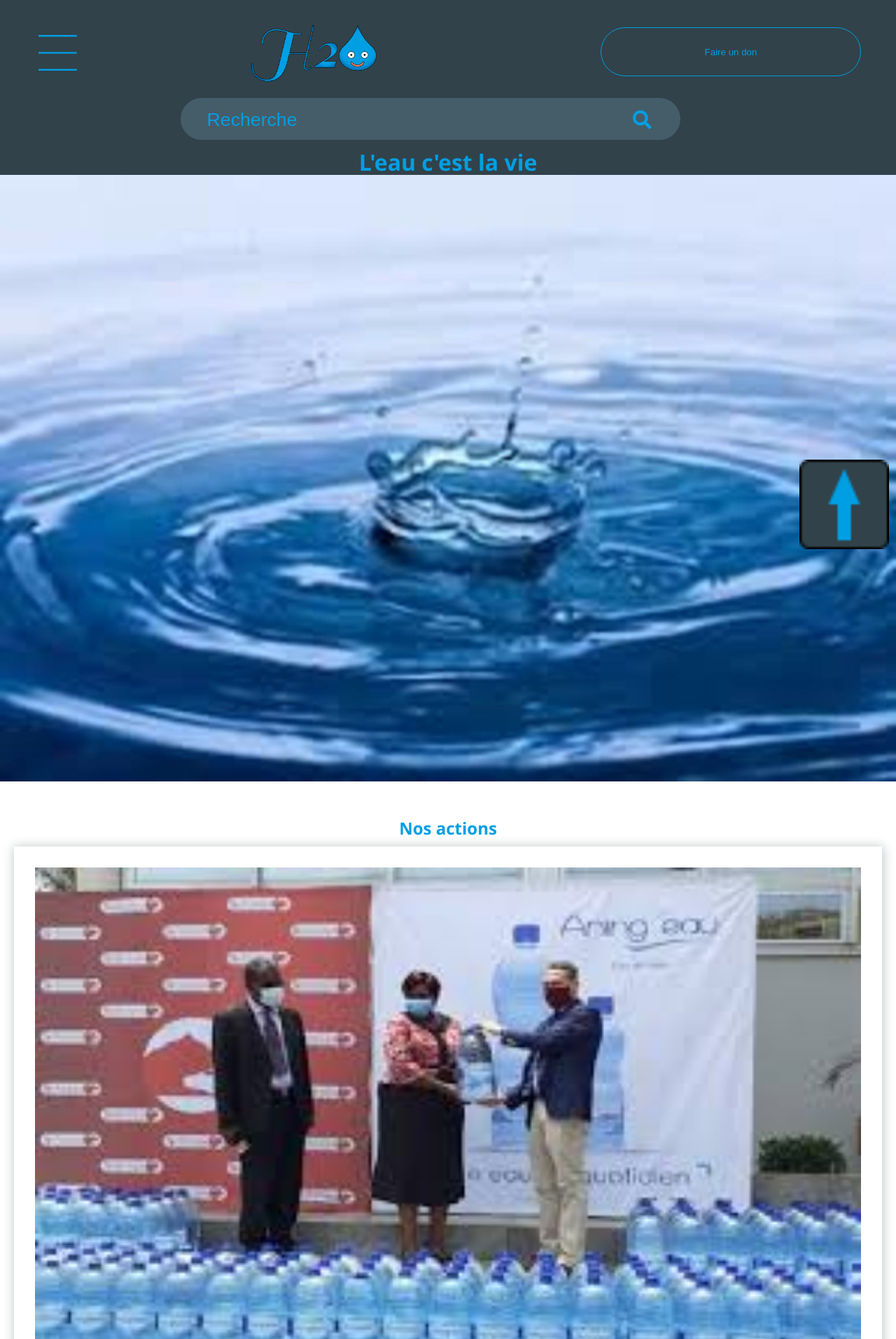
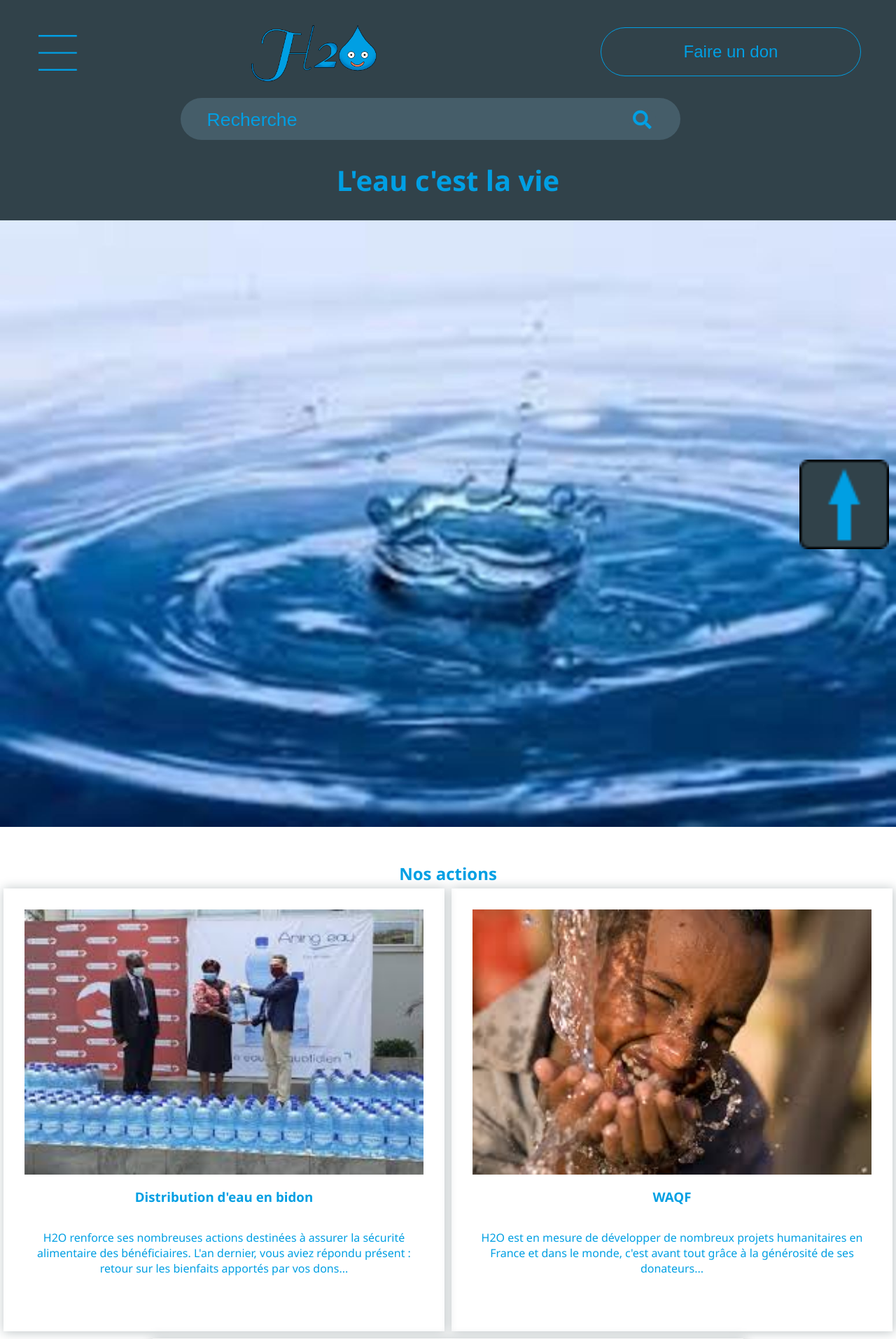
Before and after one commit to TahiKari/H2O, a PHP site: page / in a window 1280 px wide. Shown: the top 1914 px of the page at 70% size. Run offline with PHP 8.4, Linux system fonts and the light colour scheme.

Commit message:
ft - H2O# saugarde temporaire reponsive part tablette 768px

```diff
--- a/index.html
+++ b/index.html
@@ -51,7 +51,8 @@
   <main>
     <section class="top">
       <h2>Nos actions</h2>
-      <div class="card">
+      <div class="top-container">
+        <div class="card card-1">
           <img src="ressources/images/don-eau-1.jpg" alt="Photo don d'eau">
           <h3><a href="#">Distribution d'eau en bidon</a></h3>
           <p>
@@ -60,7 +61,7 @@
             apportés par vos dons...
           </p>
         </div>
-      <div class="card">
+        <div class="card card-2">
           <img src="ressources/images/fontaine-eau-enfant-1.jpg" alt="Photo enfant qui boit de
                     l'eau">
           <h3><a href="#">WAQF</a></h3>
@@ -69,13 +70,14 @@
             monde, c'est avant tout grâce à la générosité de ses donateurs...
           </p>
         </div>
-      <div class="card">
+        <div class="card card-3">
           <img src="ressources/images/legs-donation-1.jpg" alt="Image legs donations">
           <h3><a href="#">LEGS & DONATIONS</a></h3>
           <p>
             Parce que le legs est une démarche importante qui s'inscrit sur le long terme, il est
             essentiel d'avoir un accompagnement personnalisé...
           </p>
+        </div>
       </div>
     </section>
     <section class="center">
--- a/public/css/style.css
+++ b/public/css/style.css
@@ -24,6 +24,10 @@ a {
 }
 a:hover {
   color: #009fe3;
+}
+
+p, h1, h2, h3, .btm span {
+  text-align: center;
 }
 
 .primary {
@@ -250,7 +254,6 @@ h1 {
   width: 45%;
   height: auto;
   padding: 5px;
-  text-align: center;
   position: relative;
   top: -15px;
 }
@@ -274,7 +277,6 @@ h1 {
 
 .btm span {
   display: inline-block;
-  text-align: center;
   width: 100%;
   position: relative;
   top: 30px;
@@ -385,6 +387,10 @@ footer li {
   }
 }
 @media screen and (min-width: 768px) {
+  .header-top {
+    height: 265px;
+  }
+
   .logo img {
     width: 60%;
   }
@@ -406,6 +412,7 @@ footer li {
     width: 30%;
     height: 70px;
     border-radius: 40px;
+    font-size: 1.5em;
   }
 
   .search input {
@@ -436,7 +443,31 @@ footer li {
   }
 
   h1 {
-    top: 210px;
+    top: 230px;
+    font-size: 2.5em;
+  }
+
+  .top-container {
+    display: grid;
+    grid-template-columns: 1fr 1fr 1fr 1fr 1fr 1fr;
+    grid-template-rows: 1fr 1fr;
+    grid-template-areas: "card-1 card-1 card-1 card-2 card-2 card-2" ". card-3 card-3 card-3 card-3 .";
+  }
+
+  .card {
+    margin: 5px;
+  }
+
+  .card-1 {
+    grid-area: card-1;
+  }
+
+  .card-2 {
+    grid-area: card-2;
+  }
+
+  .card-3 {
+    grid-area: card-3;
   }
 }
 
--- a/sass/main.scss
+++ b/sass/main.scss
@@ -31,6 +31,10 @@ a {
   &:hover {
     color: $color1;
   }
+}
+
+p, h1, h2, h3, .btm span {
+  text-align: center;
 }
 
 .primary {
@@ -259,7 +263,6 @@ h1 {
   width: 45%;
   height: auto;
   padding: 5px;
-  text-align: center;
   position: relative;
   top: -15px;
 }
@@ -283,7 +286,6 @@ h1 {
 
 .btm span {
   display: inline-block;
-  text-align: center;
   width: 100%;
   position: relative;
   top: 30px;
@@ -401,6 +403,10 @@ footer li {
 }
 
 @media screen and (min-width: 768px) {
+  .header-top {
+    height: 265px;
+  }
+
   .logo img {
     width: 60%;
   }
@@ -422,6 +428,7 @@ footer li {
     width: 30%;
     height: 70px;
     border-radius: 40px;
+    font-size: 1.5em;
   }
 
   .search input {
@@ -452,6 +459,32 @@ footer li {
   }
 
   h1 {
-    top: 210px;
+    top: 230px;
+    font-size: 2.5em;
+  }
+
+  .top-container {
+    display: grid;
+    grid-template-columns: 1fr 1fr 1fr 1fr 1fr 1fr;
+    grid-template-rows: 1fr 1fr;
+    grid-template-areas:
+    "card-1 card-1 card-1 card-2 card-2 card-2"
+    ". card-3 card-3 card-3 card-3 .";
+  }
+
+  .card {
+    margin: 5px;
+  }
+
+  .card-1 {
+    grid-area: card-1;
+  }
+
+  .card-2 {
+    grid-area: card-2;
+  }
+
+  .card-3 {
+    grid-area: card-3;
   }
 }
```
Also changed, not shown: 1 other file. Lines whose indentation alone changed are shown as unchanged.
